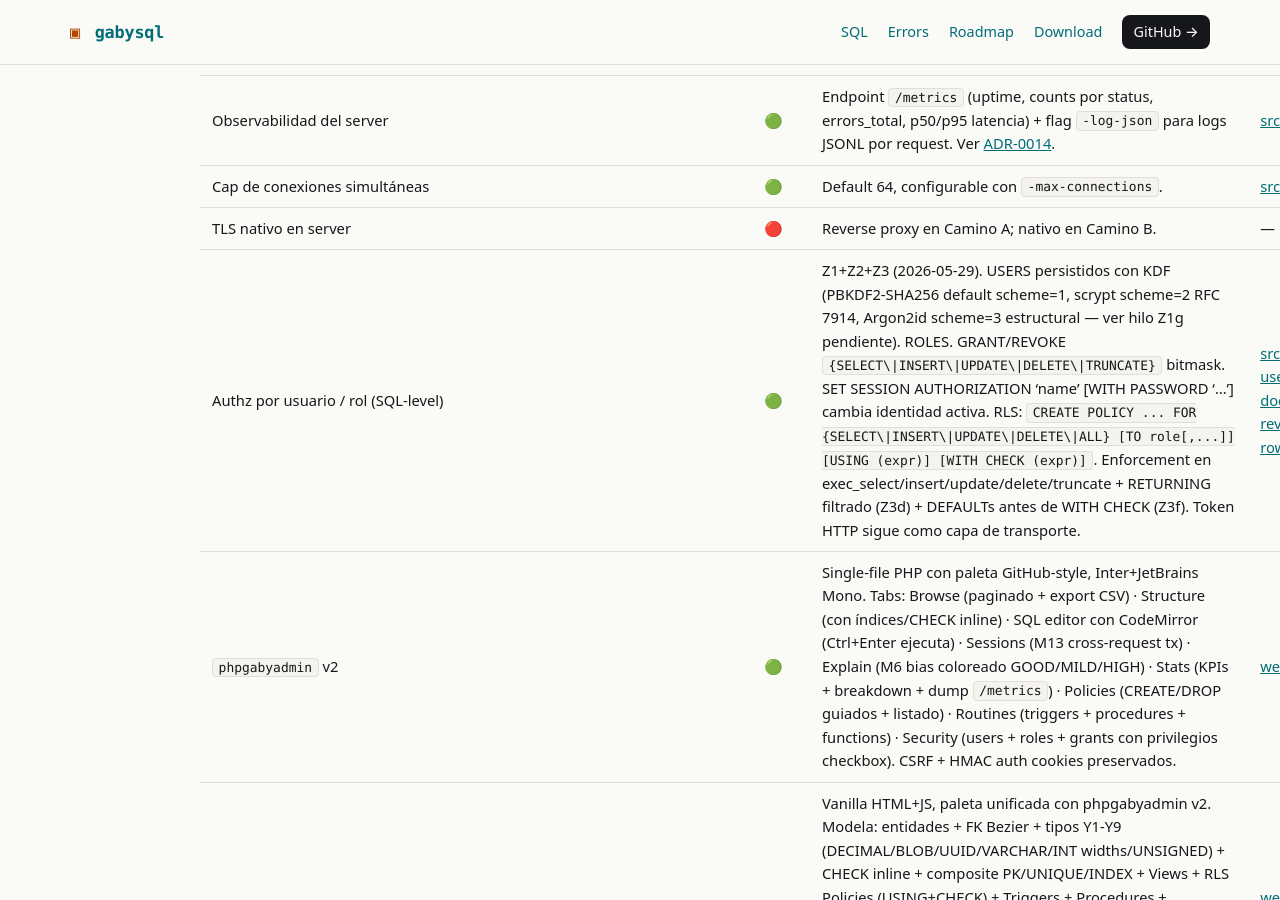
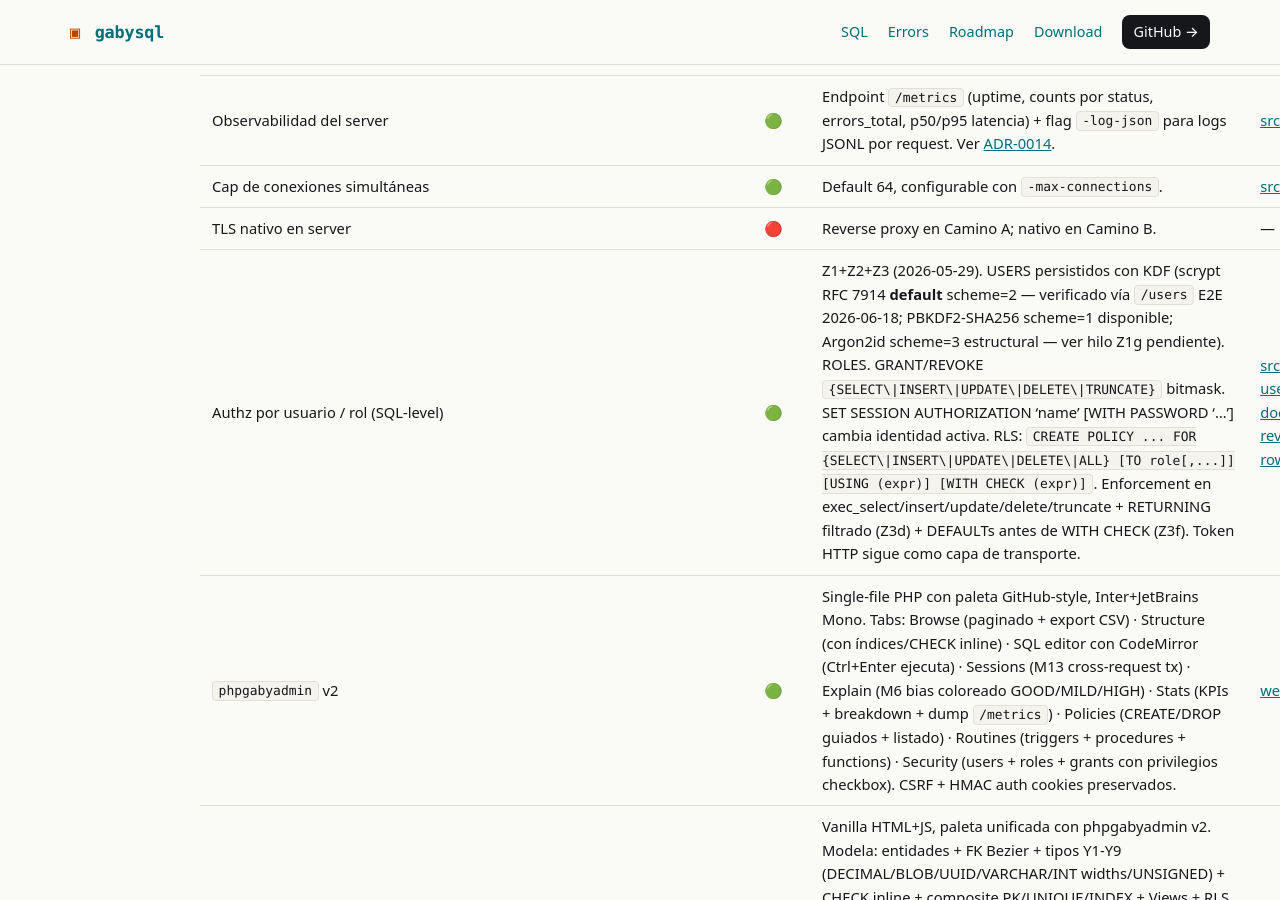
Before and after one commit to vladimiracunadev-create/gabysql, a Jekyll site: the page built from docs/STATUS.md, in a window 1280 px wide and 900 px high, scrolled down 8804 px. Built offline with Jekyll 4.4.1, drawn with Linux system fonts in a browser that asks for light colours; our own code applies the rules of GitHub Pages for plain Markdown files.

Commit message:
docs(STATUS): corregir KDF default — es scrypt (2), no PBKDF2 (1)
Push 20. Fix de un defecto descubierto durante CI en Push 16.

El test users_endpoint_lists_user_without_secret_material (que yo
había escrito basándome en STATUS.md fila 102) fallaba porque
asserteaba scheme="pbkdf2-sha256" pero el motor real devolvía
scheme="scrypt". El log de CI:

    body: {"ok":true,"users":[{"name":"alice","scheme":"scrypt",
    "iterations":16384}]}

STATUS.md decía "PBKDF2-SHA256 default scheme=1, scrypt scheme=2".
Era stale — el motor cambió el default a scrypt en algún punto pero
nadie tocó STATUS. El test se hizo agnóstico al scheme exacto
(Push 15.fix2) y esto cierra el lado de docs.

Nuevo texto: "scrypt RFC 7914 default scheme=2 — verificado vía
/users E2E 2026-06-18". El número de scheme y el RFC se preservan
para no perder la información completa.

Lección lesson_docs_invariants_check aplicada: ahora la afirmación
está acompañada de cómo se verificó (test E2E que corrió en CI).

```diff
--- a/docs/STATUS.md
+++ b/docs/STATUS.md
@@ -99,7 +99,7 @@ Leyenda: 🟢 producción-ready en su scope · 🟡 funcional con limitaciones
 | Observabilidad del server | 🟢 | Endpoint `/metrics` (uptime, counts por status, errors_total, p50/p95 latencia) + flag `-log-json` para logs JSONL por request. Ver [ADR-0014](adr/0014-logs-json-metrics.md). | [src/server.rs](../src/server.rs) |
 | Cap de conexiones simultáneas | 🟢 | Default 64, configurable con `-max-connections`. | [src/server.rs](../src/server.rs) |
 | TLS nativo en server | 🔴 | Reverse proxy en Camino A; nativo en Camino B. | — |
-| Authz por usuario / rol (SQL-level) | 🟢 | Z1+Z2+Z3 (2026-05-29). USERS persistidos con KDF (PBKDF2-SHA256 default scheme=1, scrypt scheme=2 RFC 7914, Argon2id scheme=3 estructural — ver hilo Z1g pendiente). ROLES. GRANT/REVOKE `{SELECT\|INSERT\|UPDATE\|DELETE\|TRUNCATE}` bitmask. SET SESSION AUTHORIZATION 'name' [WITH PASSWORD '...'] cambia identidad activa. RLS: `CREATE POLICY ... FOR {SELECT\|INSERT\|UPDATE\|DELETE\|ALL} [TO role[,...]] [USING (expr)] [WITH CHECK (expr)]`. Enforcement en exec_select/insert/update/delete/truncate + RETURNING filtrado (Z3d) + DEFAULTs antes de WITH CHECK (Z3f). Token HTTP sigue como capa de transporte. | [src/sql.rs](../src/sql.rs), [docs/adr/0050-z1-users-roles.md](adr/0050-z1-users-roles.md), [docs/adr/0051-z2-grant-revoke.md](adr/0051-z2-grant-revoke.md), [docs/adr/0052-z3-row-level-security.md](adr/0052-z3-row-level-security.md) |
+| Authz por usuario / rol (SQL-level) | 🟢 | Z1+Z2+Z3 (2026-05-29). USERS persistidos con KDF (scrypt RFC 7914 **default** scheme=2 — verificado vía `/users` E2E 2026-06-18; PBKDF2-SHA256 scheme=1 disponible; Argon2id scheme=3 estructural — ver hilo Z1g pendiente). ROLES. GRANT/REVOKE `{SELECT\|INSERT\|UPDATE\|DELETE\|TRUNCATE}` bitmask. SET SESSION AUTHORIZATION 'name' [WITH PASSWORD '...'] cambia identidad activa. RLS: `CREATE POLICY ... FOR {SELECT\|INSERT\|UPDATE\|DELETE\|ALL} [TO role[,...]] [USING (expr)] [WITH CHECK (expr)]`. Enforcement en exec_select/insert/update/delete/truncate + RETURNING filtrado (Z3d) + DEFAULTs antes de WITH CHECK (Z3f). Token HTTP sigue como capa de transporte. | [src/sql.rs](../src/sql.rs), [docs/adr/0050-z1-users-roles.md](adr/0050-z1-users-roles.md), [docs/adr/0051-z2-grant-revoke.md](adr/0051-z2-grant-revoke.md), [docs/adr/0052-z3-row-level-security.md](adr/0052-z3-row-level-security.md) |
 | `phpgabyadmin` v2 | 🟢 | Single-file PHP con paleta GitHub-style, Inter+JetBrains Mono. Tabs: Browse (paginado + export CSV) · Structure (con índices/CHECK inline) · SQL editor con CodeMirror (Ctrl+Enter ejecuta) · Sessions (M13 cross-request tx) · Explain (M6 bias coloreado GOOD/MILD/HIGH) · Stats (KPIs + breakdown + dump `/metrics`) · Policies (CREATE/DROP guiados + listado) · Routines (triggers + procedures + functions) · Security (users + roles + grants con privilegios checkbox). CSRF + HMAC auth cookies preservados. | [web/phpgabyadmin/index.php](../web/phpgabyadmin/index.php) |
 | `gabymodeler` v3 | 🟢 | Vanilla HTML+JS, paleta unificada con phpgabyadmin v2. Modela: entidades + FK Bezier + tipos Y1-Y9 (DECIMAL/BLOB/UUID/VARCHAR/INT widths/UNSIGNED) + CHECK inline + composite PK/UNIQUE/INDEX + Views + RLS Policies (USING+CHECK) + Triggers + Procedures + Functions + Users + Roles + Grants. Canvas con zoom-to-cursor (Ctrl+Wheel), pan (middle-click/Alt), fit-all, minimap navegable click-drag, atajos +/−/0/F. SQL emit topológicamente ordenado con todos los CREATE statements. | [web/modeler/index.html](../web/modeler/index.html), [web/modeler/README.md](../web/modeler/README.md) |
 | Backup / restore con verificación | 🟢 | `gabysql backup/restore [--force] <src> <dst>` + `gabysql verify <db>`. Valida CRC32 por página en lectura **y** re-abre el destino post-escritura. Requiere DB cerrada (lock exclusivo de ADR-0013). Ver [ADR-0015](adr/0015-verified-backup-restore.md). | [src/backup.rs](../src/backup.rs) |
```
